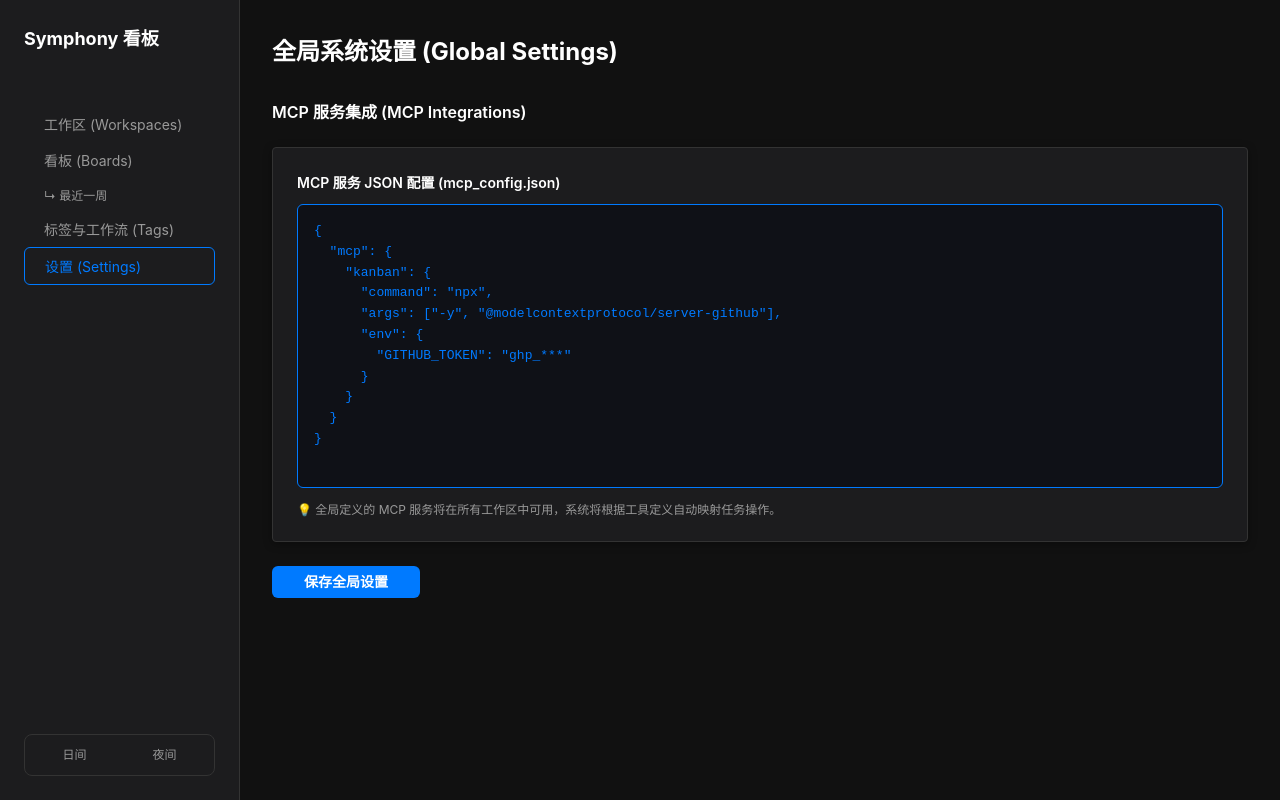
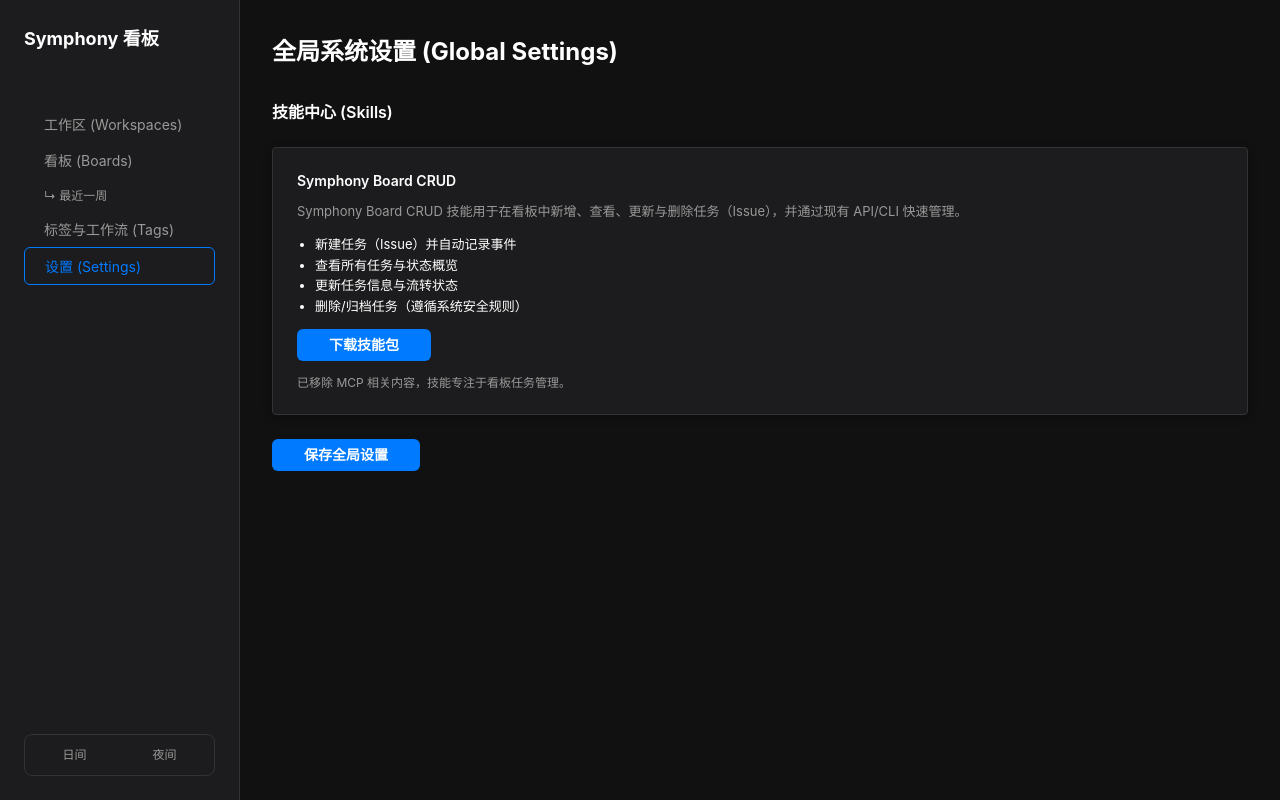
Before and after one commit to EnochLi15/SymphonyKanban, a Vue app in the folder packages/symphony-kanban-web/: page /settings in a window 1280 px wide. Built offline with nearby package versions, Linux system fonts and the light colour scheme.

Commit message:
Replace MCP settings with skills download card

```diff
--- a/packages/symphony-kanban-web/src/pages/settings/global-settings-view.vue
+++ b/packages/symphony-kanban-web/src/pages/settings/global-settings-view.vue
@@ -4,25 +4,24 @@
       <h1 class="page-title">全局系统设置 (Global Settings)</h1>
 
       <section class="settings-form">
-        <div class="section-title">MCP 服务集成 (MCP Integrations)</div>
+        <div class="section-title">技能中心 (Skills)</div>
 
-        <el-card class="mcp-box">
-          <div class="box-title">MCP 服务 JSON 配置 (mcp_config.json)</div>
-          <pre class="code-editor">
-{
-  "mcp": {
-    "kanban": {
-      "command": "npx",
-      "args": ["-y", "@modelcontextprotocol/server-github"],
-      "env": {
-        "GITHUB_TOKEN": "ghp_***"
-      }
-    }
-  }
-}
-          </pre>
+        <el-card class="skills-box">
+          <div class="box-title">Symphony Board CRUD</div>
+          <p class="box-copy">
+            Symphony Board CRUD 技能用于在看板中新增、查看、更新与删除任务（Issue），并通过现有 API/CLI 快速管理。
+          </p>
+          <ul class="skills-list">
+            <li>新建任务（Issue）并自动记录事件</li>
+            <li>查看所有任务与状态概览</li>
+            <li>更新任务信息与流转状态</li>
+            <li>删除/归档任务（遵循系统安全规则）</li>
+          </ul>
+          <a class="download-link" href="/skills/symphony-board-crud.zip" download>
+            <el-button class="download-button" type="primary">下载技能包</el-button>
+          </a>
           <div class="box-hint">
-            💡 全局定义的 MCP 服务将在所有工作区中可用，系统将根据工具定义自动映射任务操作。
+            已移除 MCP 相关内容，技能专注于看板任务管理。
           </div>
         </el-card>
 
@@ -65,12 +64,12 @@ import AppShell from "../../components/AppShell.vue";
   font-weight: 600;
 }
 
-.mcp-box {
+.skills-box {
   background: var(--kanban-surface);
   border: 1px solid var(--kanban-border);
 }
 
-.mcp-box :deep(.el-card__body) {
+.skills-box :deep(.el-card__body) {
   padding: 24px;
   display: flex;
   flex-direction: column;
@@ -83,23 +82,38 @@ import AppShell from "../../components/AppShell.vue";
   color: var(--kanban-text-primary);
 }
 
-.code-editor {
+.box-copy {
   margin: 0;
-  padding: 16px;
-  border-radius: 6px;
-  background: #0f1117;
-  border: 1px solid var(--kanban-primary);
-  color: var(--kanban-primary);
+  color: var(--kanban-text-secondary);
   font-size: 13px;
-  font-family: "Fira Code", "DM Sans", monospace;
   line-height: 1.6;
-  min-height: 240px;
-  white-space: pre-wrap;
+}
+
+.skills-list {
+  margin: 0;
+  padding-left: 18px;
+  color: var(--kanban-text-primary);
+  font-size: 13px;
+  line-height: 1.6;
+}
+
+.download-link {
+  text-decoration: none;
 }
 
 .box-hint {
   font-size: 12px;
   color: var(--kanban-text-secondary);
+}
+
+.download-button {
+  border-radius: 6px;
+  padding: 12px 32px;
+  background: var(--kanban-primary);
+  color: var(--kanban-text-primary);
+  font-size: 14px;
+  font-weight: 600;
+  border: none;
 }
 
 .button-row {
```
